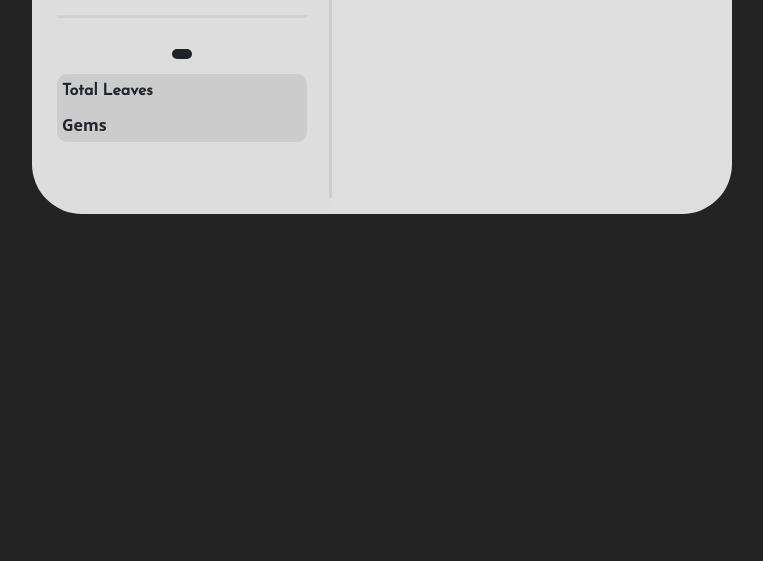
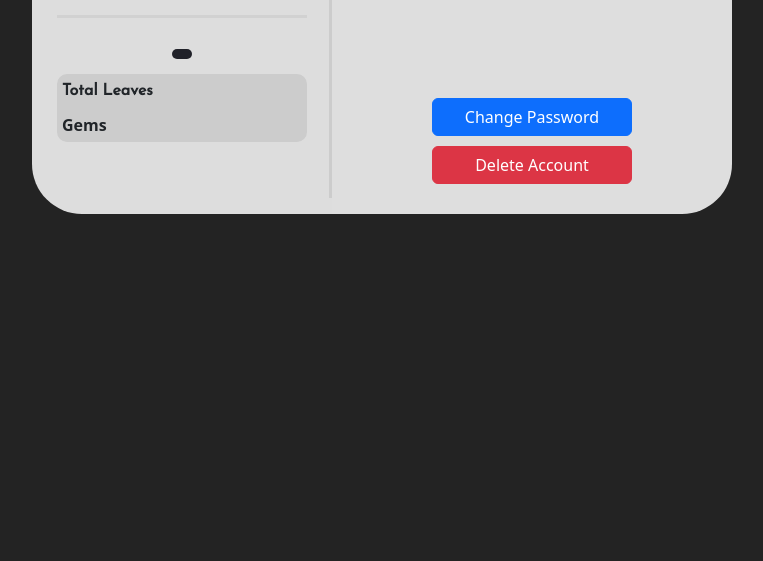
Before and after one commit to JRichm/GardenGame, a Flask app: template templates/userSettings.html in a window 1280 px wide. Shown: the part 386-947 px from the top of the page, without its empty margins (258-1021 px from the left). Run offline with Flask 3, Linux system fonts and the light colour scheme; the template is opened without the code that fills it, so the values that code supplies are empty.

Commit message:
new flask forms sudo code

```diff
--- a/static/css/userSettings.css
+++ b/static/css/userSettings.css
@@ -13,13 +13,31 @@ main {
     background-color: #dedede;
     display: flex;
     flex-direction: column;
-    width: 400px;
     align-items: center;
+    justify-content: space-between;
     border-radius: 0px 0px 50px 0px;
     padding: 35px 25px 25px 25px;
 }
 
-#user-settings-area button {
-    width: 250px;
-    margin: 15px;
+#user-settings-area div {
+    display: flex;
+    flex-direction: column;
+    width: 350px;
 }
+
+#user-settings-area span {
+    display: flex;
+    flex-direction: row;
+    justify-content: space-between;
+}
+
+#button-area {
+    display: flex;
+    flex-direction: column;
+    align-items: center;
+}
+
+#button-area button {
+    width: 200px;
+    margin: 5px;
+}
--- a/templates/userSettings.html
+++ b/templates/userSettings.html
@@ -30,9 +30,20 @@
     </aside>
     <hr style="border-left:3px solid #cccccc; width:0px; margin-left:-3px; opacity:100%;">
     <section id="user-settings-area">
-        <button class="btn btn-primary">Change Username</button>
-        <button class="btn btn-primary">Change Password</button>
-        <button class="btn btn-danger">Delete Account</button>
+        <div id="info-area">
+            <span>
+                <p>Username</p>
+                <p>{{ user.username }}</p>
+            </span>
+            <span>
+                <p>Email</p>
+                <p>{{ user.email }}</p>
+            </span>
+        </div>
+        <div id="button-area">
+            <button class="btn btn-primary">Change Password</button>
+            <button class="btn btn-danger">Delete Account</button>
+        </div>
     </section>
 </main>
 {% endblock %}
```
Also changed, not shown: forms.py (+24 -0 lines).
